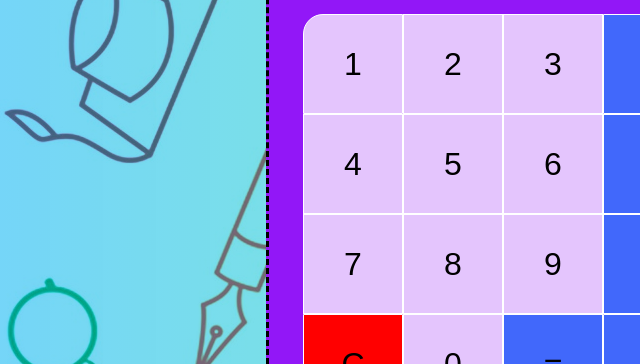
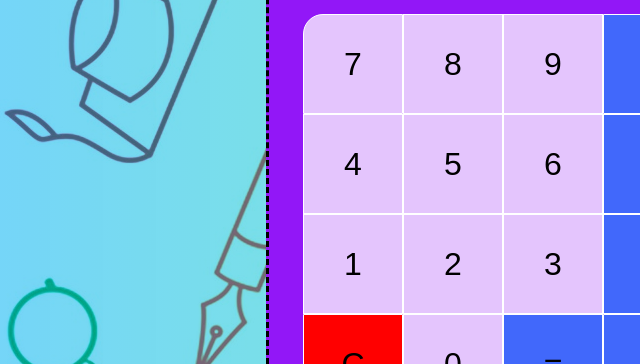
Before and after one commit to ErikaDUARTEm/Calculadora, a website: page src/index.html in a window 1280 px wide. Shown: the part 189-553 px from the top of the page, 137-777 px from the left. Drawn offline with Linux system fonts and the light colour scheme.

Commit message:
Se cambio el orden de los numeros

```diff
--- a/src/index.html
+++ b/src/index.html
@@ -13,17 +13,17 @@
             <div class="output">
                 <input class="display" type="text" id="result" placeholder="0">
           </div>
-          <button class="data-number uno" id="1">1</button>
-          <button class="data-number" id="2">2</button>
-          <button class="data-number" id="3">3</button>
+          <button class="data-number uno" id="7">7</button>
+          <button class="data-number" id="8">8</button>
+          <button class="data-number" id="9">9</button>
           <button class="data-opera mas" >+</button>
           <button class="data-number" id="4">4</button>
           <button class="data-number" id="5">5</button>
           <button class="data-number" id="6">6</button>
           <button class="data-opera">-</button>
-          <button class="data-number" id="7">7</button>
-          <button class="data-number" id="8">8</button>
-          <button class="data-number" id="9">9</button>
+          <button class="data-number" id="1">1</button>
+          <button class="data-number" id="2">2</button>
+          <button class="data-number" id="3">3</button>
           <button class="data-opera">/</button>
           <button class="data-delete">C</button>
           <button class="data-number" id="0">0</button>
```
